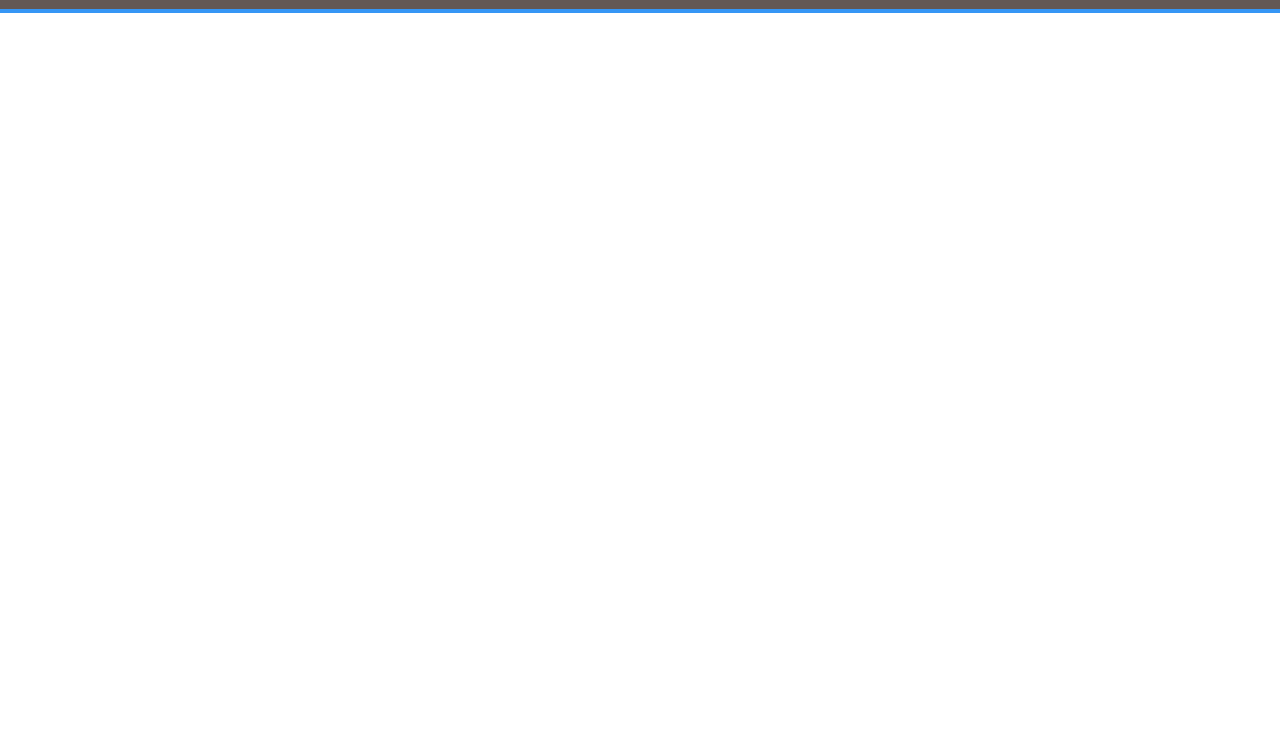
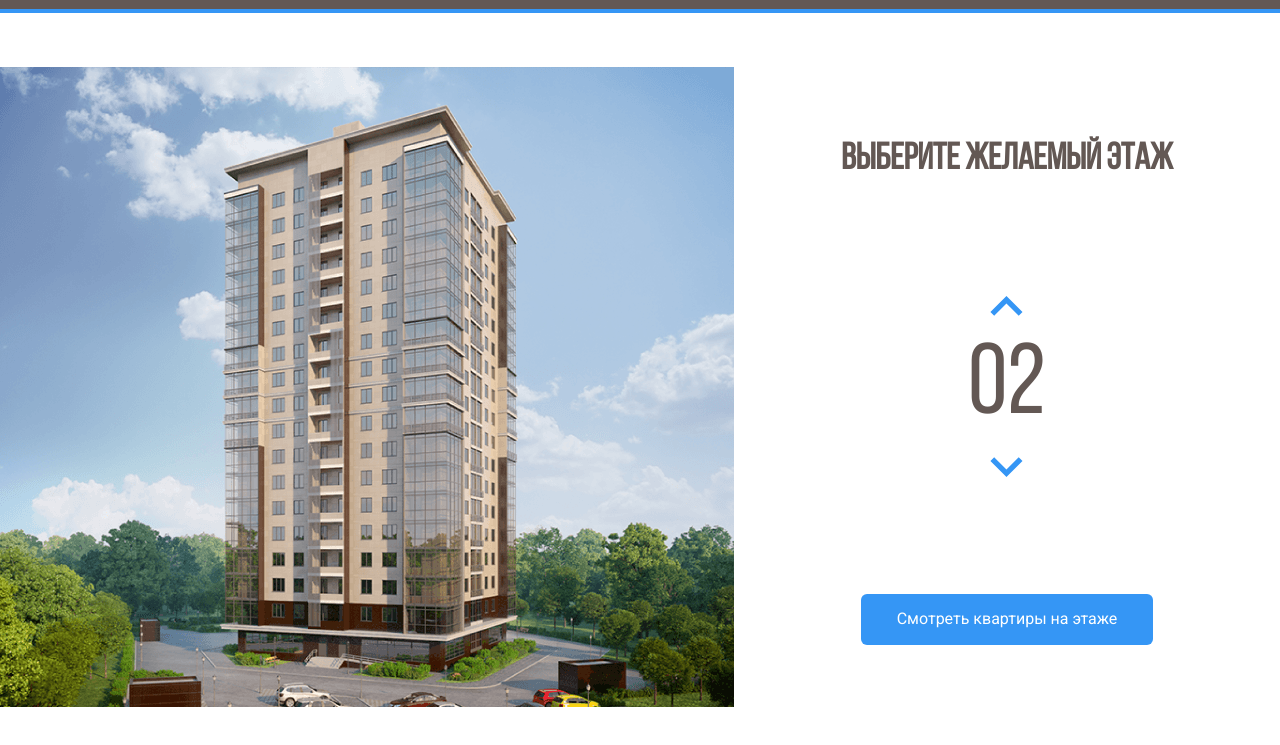
Before and after one commit to dee1992/Melody-Project, a plain HTML site: page index.html in a window 1280 px wide. Shown: the part 55-800 px from the top of the page. Drawn offline with Linux system fonts and the light colour scheme.

Commit message:
Создал главную страницу без футера

```diff
--- a/css/style.css
+++ b/css/style.css
@@ -1,3 +1,13 @@
+@font-face {
+  font-family: "Bebas Neue";
+  src: local("Bebas Neue Regular Regular"), local("BebasNeueRegular"),
+    url("../fonts/BebasNeueRegular.woff2") format("woff2"),
+    url("../fonts/BebasNeueRegular.woff") format("woff");
+  font-weight: normal;
+  font-style: normal;
+  font-display: swap;
+}
+
 * {
   box-sizing: border-box;
 }
@@ -58,3 +68,77 @@ body {
   text-decoration: none;
   color: #fff;
 }
+
+.main {
+  max-width: 1280px;
+  margin: auto;
+  padding-top: 54px;
+  padding-bottom: 96px;
+  display: flex;
+}
+
+.main-info {
+  flex-grow: 1;
+  padding-top: 71px;
+  padding-bottom: 67px;
+  text-align: center;
+  display: flex;
+  flex-direction: column;
+  align-items: center;
+  justify-content: space-between;
+}
+
+.home-image path {
+  opacity: 0;
+  cursor: pointer;
+}
+
+.home-image path:hover {
+  opacity: 1;
+}
+
+.counter-group {
+  display: flex;
+  flex-direction: column;
+  align-items: center;
+}
+
+.counter-button {
+  background-color: #fff;
+  border: none;
+}
+
+.counter-arrow-up {
+  cursor: pointer;
+}
+
+.counter-arrow-down {
+  transform: rotateX(180deg);
+  cursor: pointer;
+}
+
+.main-title {
+  margin-top: 0px;
+  margin-bottom: 0px;
+  font-family: "Bebas Neue", sans-serif;
+  color: #635854;
+  font-size: 37px;
+  line-height: 44px;
+}
+
+.counter {
+  font-family: "Bebas Neue", sans-serif;
+  font-size: 100px;
+  color: #635854;
+  margin-top: 10px;
+  margin-bottom: 10px;
+}
+
+.button-primary {
+  background: #3596f5;
+  border-radius: 6px;
+  color: #fff;
+  border: none;
+  padding: 16px 36px;
+  cursor: pointer;
+}
--- a/index.html
+++ b/index.html
@@ -40,10 +40,52 @@
     <!-- /.navbar-contacts -->
   </div>
   <!-- /.navbar -->
-
-
 </header>
-
+<main class="main">
+  <div class="main-image">
+<svg class="home-image" width="734" height="640" viewBox="0 0 734 640" fill="none" xmlns="http://www.w3.org/2000/svg"
+  xmlns:xlink="http://www.w3.org/1999/xlink">
+  <rect width="734" height="640" fill="url(#pattern0)" />
+  <defs>
+    <pattern id="pattern0" patternContentUnits="objectBoundingBox" width="1" height="1">
+      <use xlink:href="#image0" transform="translate(-0.00408719) scale(0.0013624 0.0015625)" />
+    </pattern>
+    <image id="image0" width="740" height="640" xlink:href="img/home.png" />
+  </defs>
+  <path d="M222 532L442.8 540L512 526.3V548L443.5 567.7L222 556.7V532Z" fill="#3595F6" fill-opacity="0.75" />
+  <path d="M223 531V506L443.3 509.3L513 506V526L443.7 539L223 531Z" fill="#3595F6" fill-opacity="0.75" />
+  <path d="M223 505V480H444H513V503L445 510L223 505Z" fill="#3595F6" fill-opacity="0.75" />
+  <path d="M223 481V456L444.3 452.3L512 459V481H444" fill="#3595F6" fill-opacity="0.75" />
+  <path d="M223 455V429L444.5 425.7L513 436.7V458L444 451.3L223 455Z" fill="#3595F6" fill-opacity="0.75" />
+  <path d="M222 428V404.3L443 392L514 415V436.3L443 424L222 428Z" fill="#3595F6" fill-opacity="0.75" />
+  <path d="M222 406V381L444.2 364.7L514 393.3V414L443.7 392.3L222 406Z" fill="#3595F6" fill-opacity="0.75" />
+  <path d="M222 381V356L444.5 335.7L514 372.3V393L442 364.3L222 381Z" fill="#3595F6" fill-opacity="0.75" />
+  <path d="M222 355V331L445 306.3L514 350.3V372L444.7 334L222 355Z" fill="#3595F6" fill-opacity="0.75" />
+  <path d="M222 330V306L444.5 277.3L514 328.3V349L443.7 306.7L222 330Z" fill="#3595F6" fill-opacity="0.75" />
+  <path d="M221 306V282L443.3 249L514 308.3V328L444 277.3L221 306Z" fill="#3595F6" fill-opacity="0.75" />
+  <path d="M222 281V257L443.2 222L513 286V307L444.3 248.7L222 281Z" fill="#3595F6" fill-opacity="0.75" />
+  <path d="M222 257V232L444.3 194L513 264.3V285L444 221L222 257Z" fill="#3595F6" fill-opacity="0.75" />
+  <path d="M222 231V206L442.8 162.3L513 241.3V264L444 190.7L222 231Z" fill="#3595F6" fill-opacity="0.75" />
+  <path d="M223 207V182L443 134L513 219V242L442.3 162.7L223 207Z" fill="#3595F6" fill-opacity="0.75" />
+  <path d="M222 182V157L441.8 105L513 197.3V220L443.3 133.7L222 182Z" fill="#3595F6" fill-opacity="0.75" />
+  <path d="M222 157V131L444 74.3L513 176V197L443.7 105.3L222 157Z" fill="#3595F6" fill-opacity="0.75" />
+</svg>
+</div>
+<!--/.main-image-->
+<div class="main-info">
+  <h2 class="main-title">Выберите желаемый этаж</h2>
+<div class="counter-group">
+    <button class="counter-button counter-up">
+    <img src="img/arrow.svg" alt="Стрелка вверх" class="counter-arrow-up"></button>
+    <span class="counter">02</span>
+    <button class="counter-button counter-down">
+    <img src="img/arrow.svg" alt="Стрелка вниз" class="counter-arrow-down"></button>
+</div>
+<!-- /.counter-group -->
+<button class="button button-primary">Смотреть квартиры на этаже</button>
+</div>
+<!-- /.main-info -->
+</main>
 
 </body>
 </html>
```
Also changed, not shown: stylesheet.css (added, +9 -0 lines), fonts/BebasNeueRegular.woff (added), fonts/BebasNeueRegular.woff2 (added), img/arrow.svg (added), img/comp.png (added), img/grounds.svg (added), img/home.png (added).
